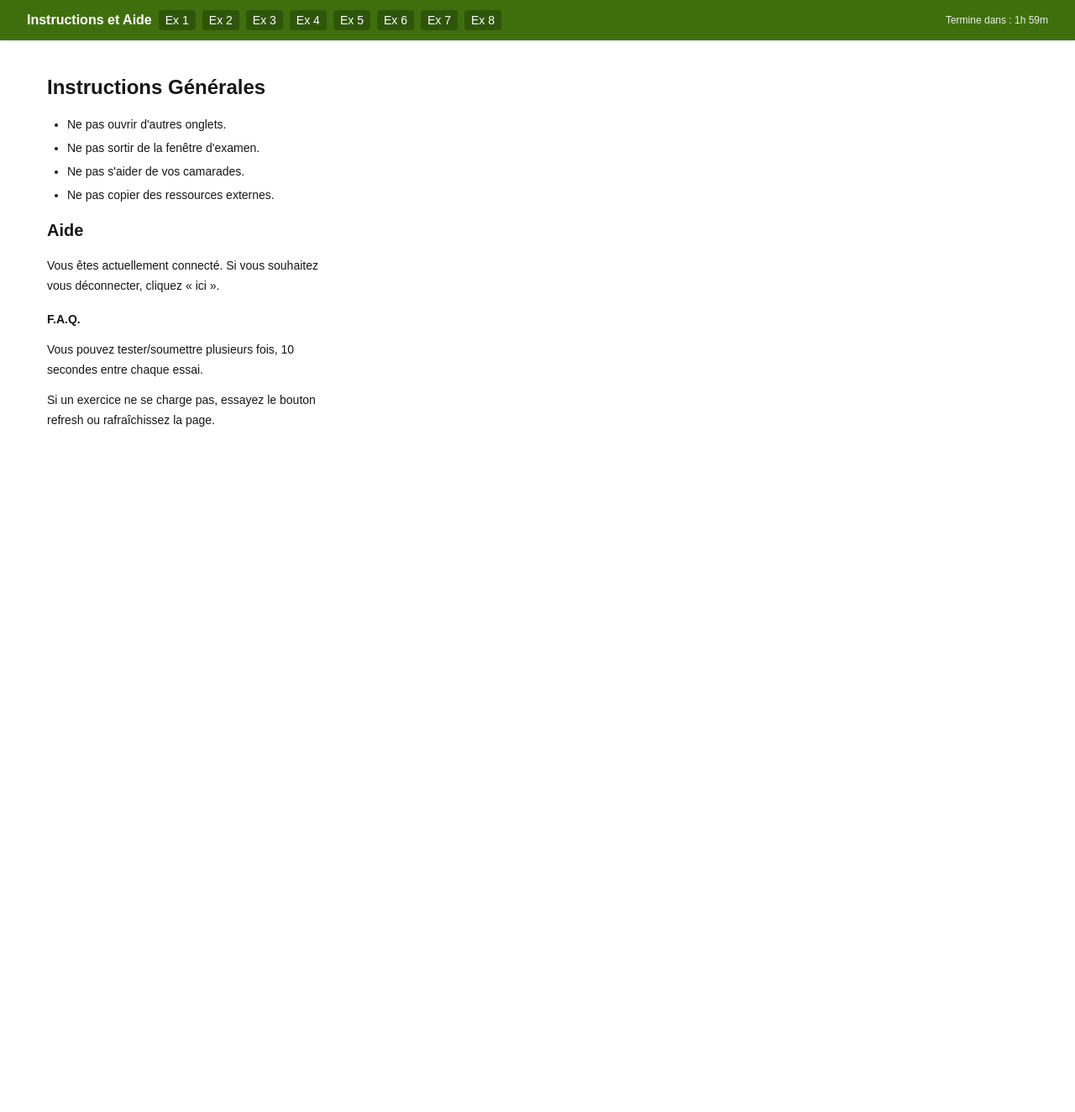
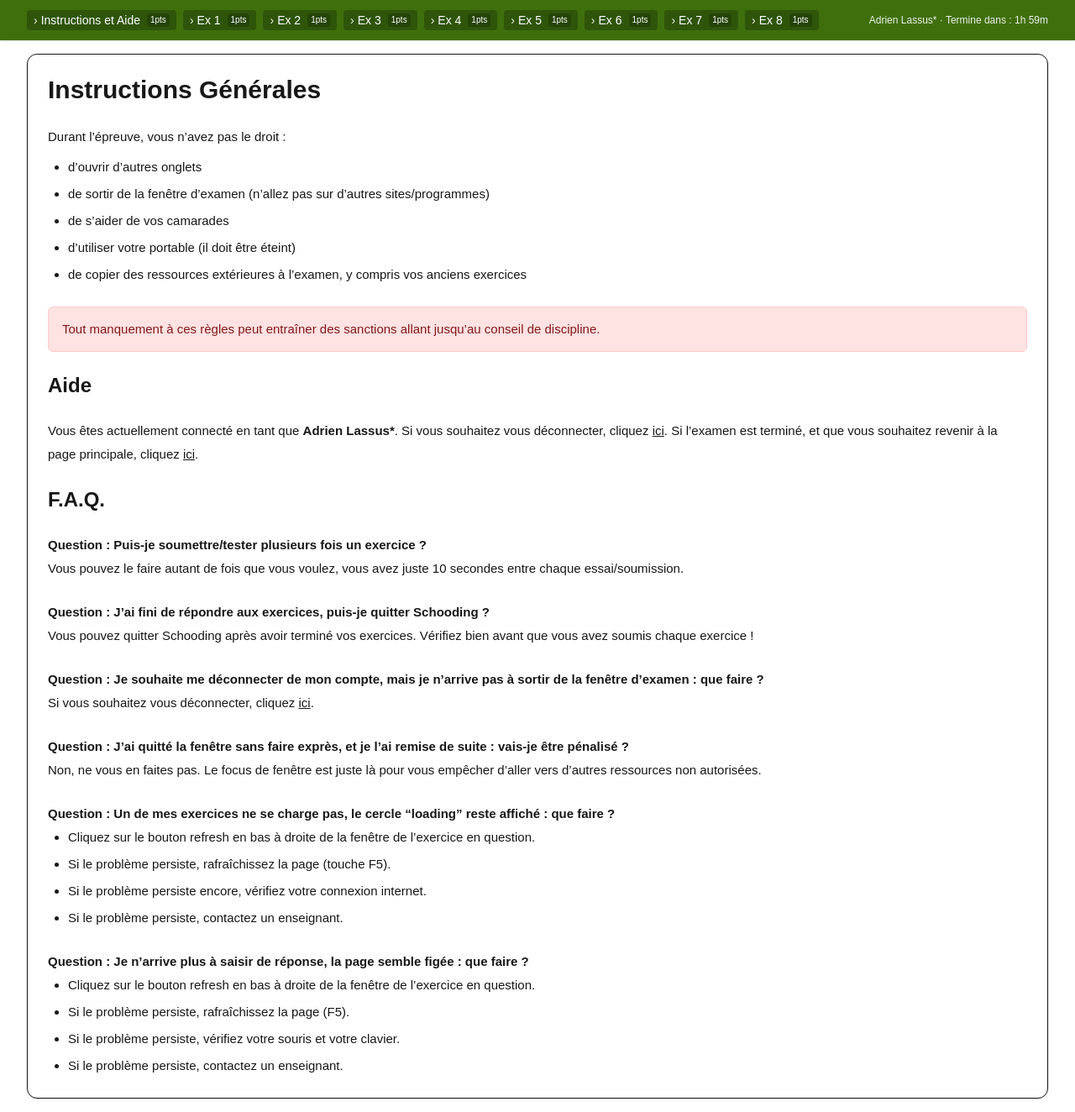
Before and after one commit to adrienlss/Schooding, a Next.js app: page /instructions in a window 1280 px wide. Shown: the whole page at 84% size. Before the commit the page ends 800 px from the top, so only its background shows below. Built offline with nearby package versions, Linux system fonts and the light colour scheme.

Commit message:
feat: header + favicon + instructions page styling

```diff
--- a/src/app/instructions/page.tsx
+++ b/src/app/instructions/page.tsx
@@ -1,19 +1,63 @@
 export default function InstructionsPage() {
   return (
-    <div className="p-6 space-y-4 text-sm leading-6 max-w-4xl">
-      <h2 className="text-2xl font-semibold">Instructions Générales</h2>
-      <ul className="list-disc pl-6 space-y-1">
-        <li>Ne pas ouvrir d&apos;autres onglets.</li>
-        <li>Ne pas sortir de la fenêtre d&apos;examen.</li>
-        <li>Ne pas s&apos;aider de vos camarades.</li>
-        <li>Ne pas copier des ressources externes.</li>
-      </ul>
-      <h3 className="text-xl font-semibold">Aide</h3>
-      <p>Vous êtes actuellement connecté. Si vous souhaitez vous déconnecter, cliquez « ici ».</p>
-      <div className="space-y-3">
-        <h4 className="font-semibold">F.A.Q.</h4>
-        <p>Vous pouvez tester/soumettre plusieurs fois, 10 secondes entre chaque essai.</p>
-        <p>Si un exercice ne se charge pas, essayez le bouton refresh ou rafraîchissez la page.</p>
+    <div className="lg:col-span-3">
+      <div className="p-6 space-y-6 text-[15px] leading-7 bg-white border rounded-xl shadow-sm">
+        <h2 className="text-3xl font-semibold">Instructions Générales</h2>
+        <div>
+          <p>Durant l’épreuve, vous n’avez pas le droit :</p>
+          <ul className="mt-2 list-disc pl-6 space-y-1">
+            <li>d’ouvrir d’autres onglets</li>
+            <li>de sortir de la fenêtre d’examen (n’allez pas sur d’autres sites/programmes)</li>
+            <li>de s’aider de vos camarades</li>
+            <li>d’utiliser votre portable (il doit être éteint)</li>
+            <li>de copier des ressources extérieures à l’examen, y compris vos anciens exercices</li>
+          </ul>
+        </div>
+        <div className="rounded-md bg-red-100 text-red-900 px-4 py-3 border border-red-200">
+          Tout manquement à ces règles peut entraîner des sanctions allant jusqu’au conseil de discipline.
+        </div>
+        <h3 className="text-2xl font-semibold">Aide</h3>
+        <p>
+          Vous êtes actuellement connecté en tant que <b>Adrien Lassus*</b>. Si vous souhaitez vous déconnecter,
+          cliquez <u>ici</u>. Si l’examen est terminé, et que vous souhaitez revenir à la page principale, cliquez <u>ici</u>.
+        </p>
+        <h3 className="text-2xl font-semibold">F.A.Q.</h3>
+        <div className="space-y-6">
+          <section>
+            <p className="font-semibold">Question : Puis-je soumettre/tester plusieurs fois un exercice ?</p>
+            <p>Vous pouvez le faire autant de fois que vous voulez, vous avez juste 10 secondes entre chaque essai/soumission.</p>
+          </section>
+          <section>
+            <p className="font-semibold">Question : J’ai fini de répondre aux exercices, puis-je quitter Schooding ?</p>
+            <p>Vous pouvez quitter Schooding après avoir terminé vos exercices. Vérifiez bien avant que vous avez soumis chaque exercice !</p>
+          </section>
+          <section>
+            <p className="font-semibold">Question : Je souhaite me déconnecter de mon compte, mais je n’arrive pas à sortir de la fenêtre d’examen : que faire ?</p>
+            <p>Si vous souhaitez vous déconnecter, cliquez <u>ici</u>.</p>
+          </section>
+          <section>
+            <p className="font-semibold">Question : J’ai quitté la fenêtre sans faire exprès, et je l’ai remise de suite : vais-je être pénalisé ?</p>
+            <p>Non, ne vous en faites pas. Le focus de fenêtre est juste là pour vous empêcher d’aller vers d’autres ressources non autorisées.</p>
+          </section>
+          <section>
+            <p className="font-semibold">Question : Un de mes exercices ne se charge pas, le cercle “loading” reste affiché : que faire ?</p>
+            <ul className="list-disc pl-6 space-y-1">
+              <li>Cliquez sur le bouton refresh en bas à droite de la fenêtre de l’exercice en question.</li>
+              <li>Si le problème persiste, rafraîchissez la page (touche F5).</li>
+              <li>Si le problème persiste encore, vérifiez votre connexion internet.</li>
+              <li>Si le problème persiste, contactez un enseignant.</li>
+            </ul>
+          </section>
+          <section>
+            <p className="font-semibold">Question : Je n’arrive plus à saisir de réponse, la page semble figée : que faire ?</p>
+            <ul className="list-disc pl-6 space-y-1">
+              <li>Cliquez sur le bouton refresh en bas à droite de la fenêtre de l’exercice en question.</li>
+              <li>Si le problème persiste, rafraîchissez la page (F5).</li>
+              <li>Si le problème persiste, vérifiez votre souris et votre clavier.</li>
+              <li>Si le problème persiste, contactez un enseignant.</li>
+            </ul>
+          </section>
+        </div>
       </div>
     </div>
   );
--- a/src/app/layout.tsx
+++ b/src/app/layout.tsx
@@ -1,6 +1,8 @@
 import type { Metadata } from "next";
 import { Geist, Geist_Mono } from "next/font/google";
 import "./globals.css";
+import Link from "next/link";
+import { headers } from "next/headers";
 
 const geistSans = Geist({
   variable: "--font-geist-sans",
@@ -13,8 +15,13 @@ const geistMono = Geist_Mono({
 });
 
 export const metadata: Metadata = {
-  title: "Create Next App",
-  description: "Generated by create next app",
+  title: "Schooding",
+  description: "Clone UI",
+  icons: {
+    icon: [{ url: "/icon.svg", type: "image/svg+xml" }],
+    shortcut: ["/icon.svg"],
+    apple: ["/icon.svg"],
+  },
 };
 
 export default function RootLayout({
@@ -22,6 +29,21 @@ export default function RootLayout({
 }: Readonly<{
   children: React.ReactNode;
 }>) {
+  const currentPath = (headers().get("x-invoke-path") || "").toString();
+  const isActive = (href: string) => currentPath.startsWith(href);
+  const Item = ({ href, label }: { href: string; label: string }) => (
+    <Link
+      href={href}
+      className={`flex items-center gap-1 rounded px-2 py-0.5 text-sm ${
+        isActive(href) ? "bg-[#1f3d07]" : "bg-[#2f550a] hover:bg-[#274707]"
+      }`}
+    >
+      <span className="opacity-90">›</span>
+      <span>{label}</span>
+      <span className="ml-1 rounded bg-black/20 px-1 text-[10px] leading-4">1pts</span>
+    </Link>
+  );
+
   return (
     <html lang="fr">
       <body className={`${geistSans.variable} ${geistMono.variable} antialiased bg-neutral-100 text-neutral-900`}>
@@ -29,27 +51,19 @@ export default function RootLayout({
           <div className="mx-auto max-w-7xl px-4 sm:px-6 lg:px-8">
             <div className="flex h-12 items-center justify-between">
               <div className="flex items-center gap-2">
-                <a href="/instructions" className="font-semibold">Instructions et Aide</a>
+                <Item href="/instructions" label="Instructions et Aide" />
                 <nav className="hidden md:flex items-center gap-2 text-sm">
                   {Array.from({ length: 8 }).map((_, i) => (
-                    <a
-                      key={i}
-                      className="rounded bg-[#2f550a] px-2 py-0.5 hover:bg-[#274707]"
-                      href={`/ex${i + 1}`}
-                    >
-                      Ex {i + 1}
-                    </a>
+                    <Item key={i} href={`/ex${i + 1}`} label={`Ex ${i + 1}`} />
                   ))}
                 </nav>
               </div>
-              <div className="text-xs opacity-90">Termine dans : 1h 59m</div>
+              <div className="text-xs opacity-90">Adrien Lassus* · Termine dans : 1h 59m</div>
             </div>
           </div>
         </header>
         <main className="mx-auto max-w-7xl px-4 sm:px-6 lg:px-8 py-4">
-          <div className="grid grid-cols-1 lg:grid-cols-3 gap-4">
-            {children}
-          </div>
+          <div className="grid grid-cols-1 lg:grid-cols-3 gap-4">{children}</div>
         </main>
       </body>
     </html>
```
Also changed, not shown: src/app/icon.svg (added).
